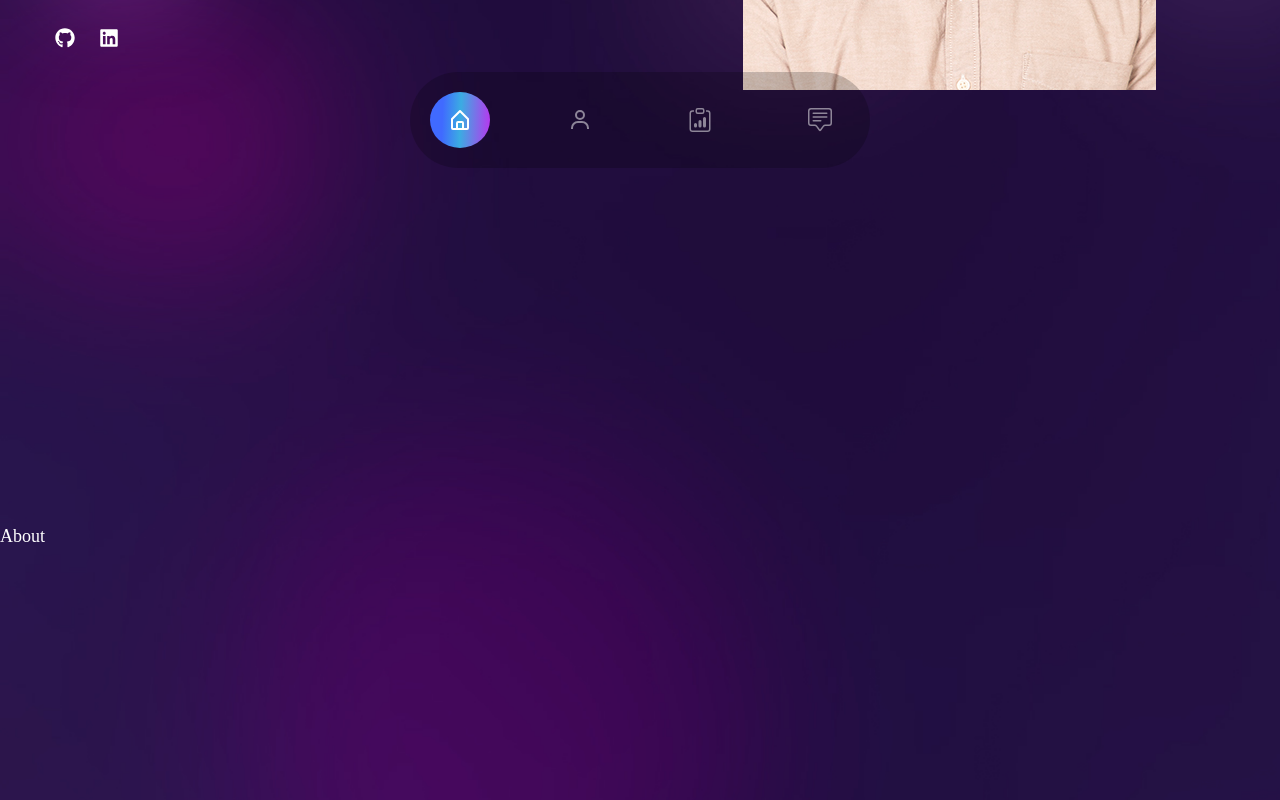
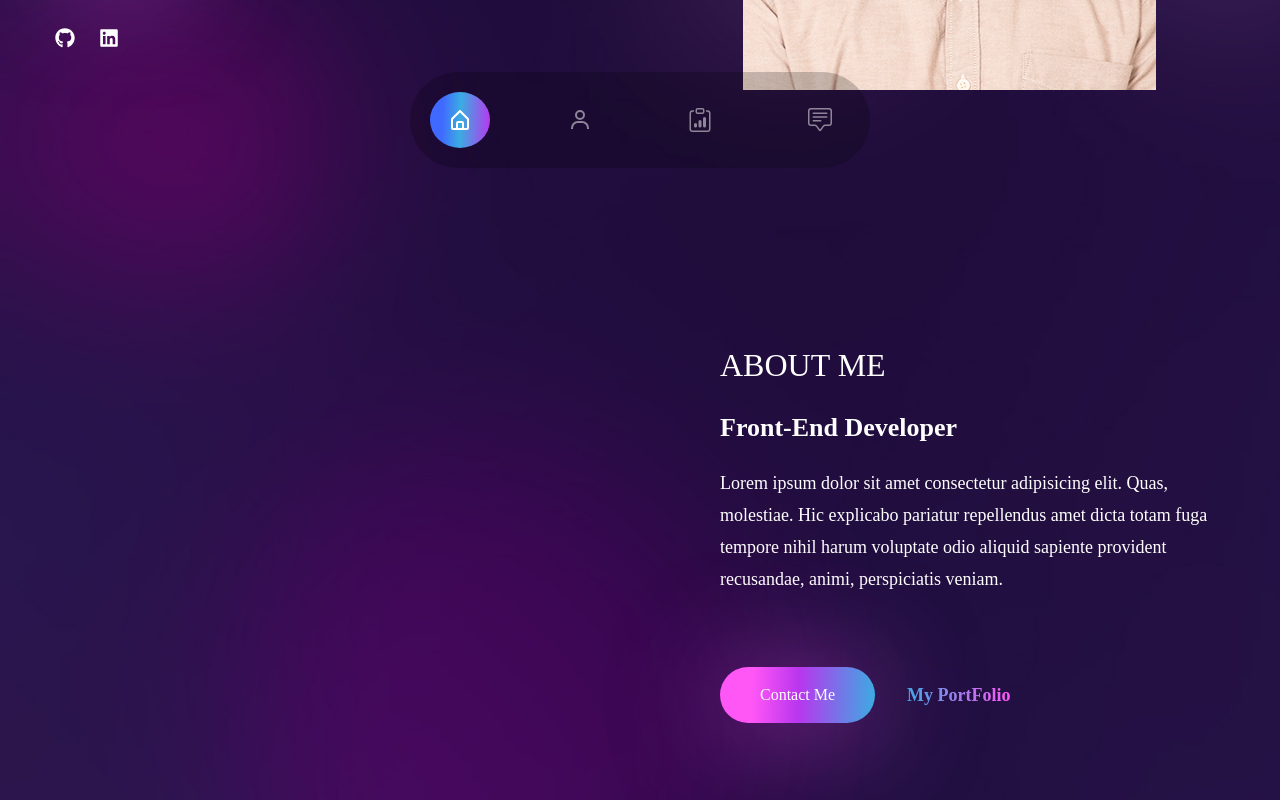
Before and after one commit to HA-SEUNG-JEONG/react-portfolio, a React (Create React App) app: page / in a window 1280 px wide. Shown: the part 600-1400 px from the top of the page. Built offline with nearby package versions, Linux system fonts and the light colour scheme.

Commit message:
Style : About 페이지 1차 작업

```diff
--- a/src/components/About.tsx
+++ b/src/components/About.tsx
@@ -1,8 +1,46 @@
+import { useInView } from "react-intersection-observer";
+
+import { motion } from "framer-motion";
+
+import { fadeIn } from "../variant";
+
 const About = () => {
+  const [ref] = useInView({ threshold: 0.5 });
   return (
-    <div id="about" className="section">
-      About
-    </div>
+    <section id="about" className="section" ref={ref}>
+      <div className="container mx-auto">
+        <div className="flex flex-col gap-y-10 lg:flex-row lg:items-center lg:gap-x-20 lg:gap-y-0 h-screen">
+          <motion.div
+            variants={fadeIn("right", 0.3)}
+            initial="hidden"
+            whileInView={"show"}
+            viewport={{ once: false, amount: 0.3 }}></motion.div>
+          <motion.div className="flex-1 bg-contain bg-no-repeat h-[640px] mix-blend-lighten bg-top"></motion.div>
+          <motion.div
+            variants={fadeIn("left", 0.3)}
+            initial="hidden"
+            whileInView={"show"}
+            viewport={{ once: false, amount: 0.3 }}
+            className="flex-1">
+            <h2 className="h2">About Me</h2>
+            <h3 className="h3 mb-4">Front-End Developer</h3>
+            <p className="mb-6">
+              Lorem ipsum dolor sit amet consectetur adipisicing elit. Quas,
+              molestiae. Hic explicabo pariatur repellendus amet dicta totam
+              fuga tempore nihil harum voluptate odio aliquid sapiente provident
+              recusandae, animi, perspiciatis veniam.
+            </p>
+            <div className="flex gap-6 lg:gap-x-10 mb-12"></div>
+            <div className="flex gap-x-8 items-center">
+              <button className="btn btn-lg">Contact Me</button>
+              <a href="#" className="text-gradient">
+                My PortFolio
+              </a>
+            </div>
+          </motion.div>
+        </div>
+      </div>
+    </section>
   );
 };
 
```
